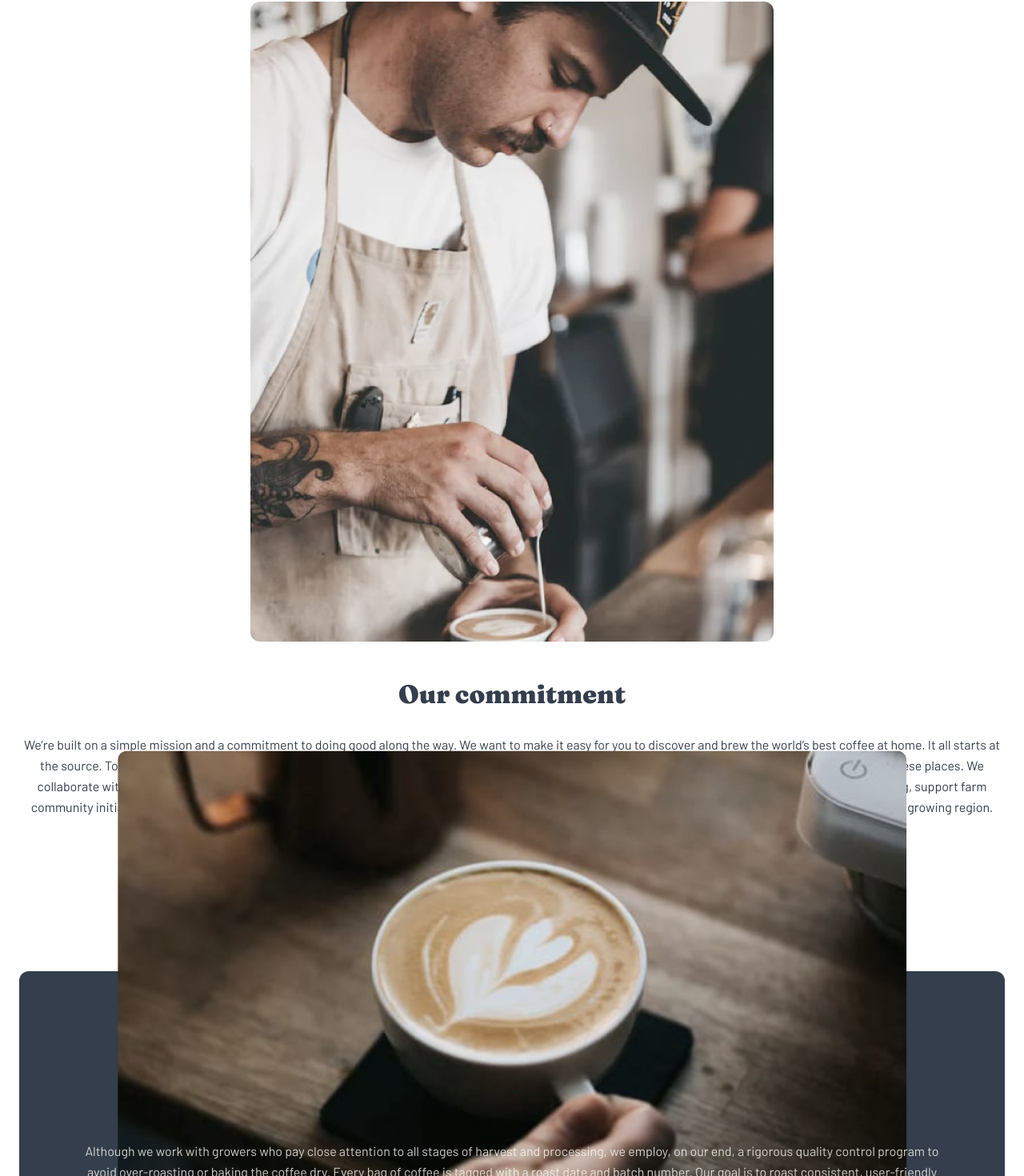
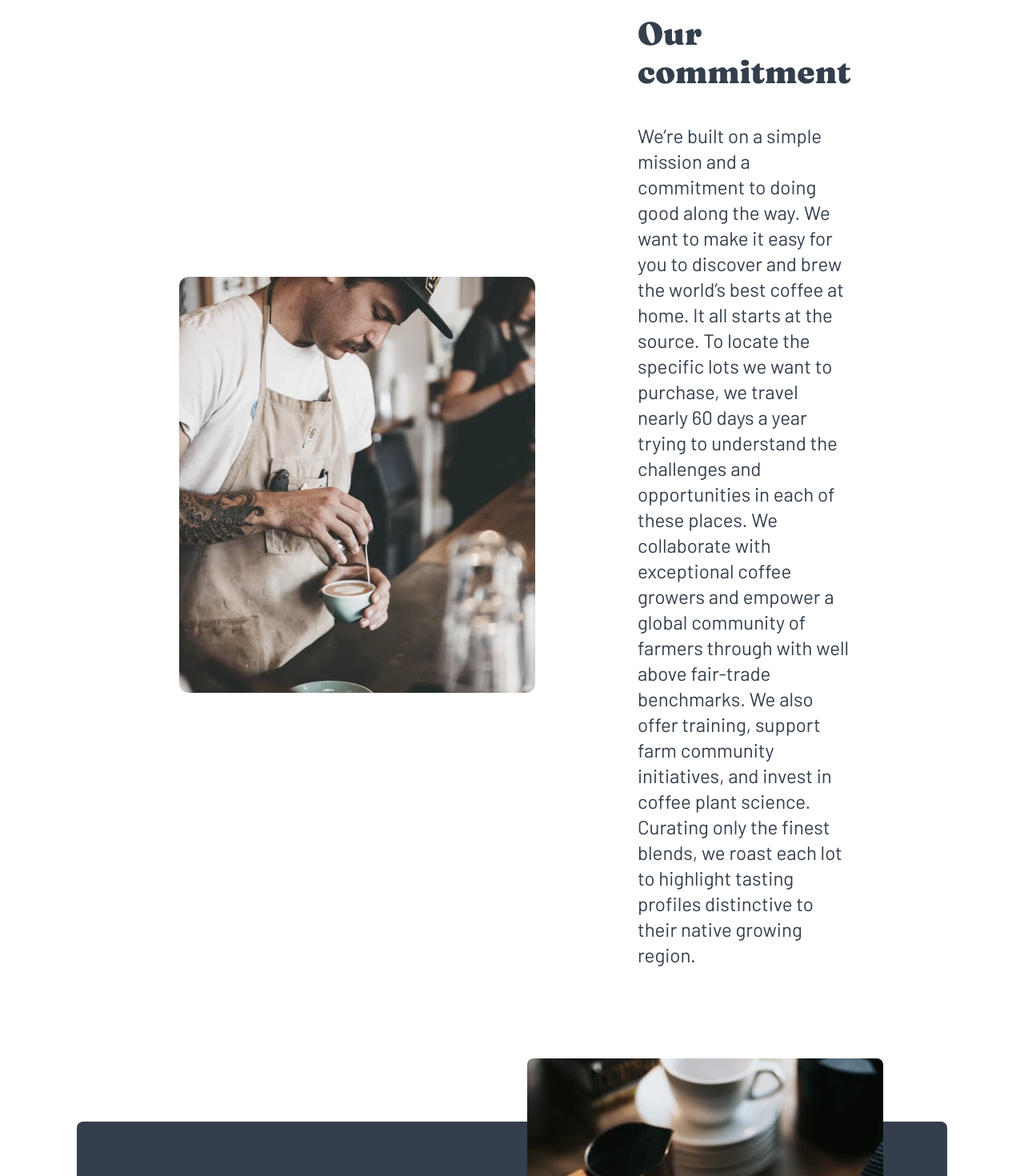
Before and after one commit to SuhasPatnaik/coffeeroasters-subscription-site, a React (Vite) app: page /about in a window 1280 px wide. Shown: the part 705-2175 px from the top of the page at 80% size. Built offline with nearby package versions, Linux system fonts and the light colour scheme.

Commit message:
About page desktop responsiveness: Partially done

```diff
--- a/src/components/about/Hero.tsx
+++ b/src/components/about/Hero.tsx
@@ -1,12 +1,12 @@
 export default function Hero() {
   return (
     <section
-      className="grid place-items-center text-center px-4 bg-no-repeat bg-cover bg-center rounded-xl min-h-[65vh] bg-[url('/images/about/mobile/image-hero-whitecup.jpg')] sm:bg-[url('/images/about/tablet/image-hero-whitecup.jpg')]
+      className="grid place-items-center text-center px-4 bg-no-repeat bg-cover bg-center rounded-xl min-h-[60vh] md:min-h-[65vh] bg-[url('/images/about/mobile/image-hero-whitecup.jpg')] sm:bg-[url('/images/about/tablet/image-hero-whitecup.jpg')]
       md:bg-[url('/images/about/desktop/image-hero-whitecup.jpg')] sm:text-left sm:justify-items-start sm:pl-12 md:pl-16"
     >
       <div className="flex flex-col gap-8 md:max-w-[35vw]">
-        <h1 className="text-h2 font-heading">About Us</h1>
-        <p className="opacity-80 text-balance">
+        <h1 className="text-h2 font-heading md:text-h1">About Us</h1>
+        <p className="opacity-90 text-balance md:text-h4">
           Coffeeroasters began its journey of exotic discovery in 1999,
           highlighting stories of coffee from around the world. We have since
           been dedicated to bring the perfect cup - from bean to brew - in every
--- a/src/components/about/OurCommitment.tsx
+++ b/src/components/about/OurCommitment.tsx
@@ -1,25 +1,36 @@
 export default function OurCommitment() {
   return (
-    <section className="flex flex-col items-center text-center gap-8">
+    <section className="flex flex-col items-center text-center gap-8 sm:flex-row sm:gap-32 lg:px-32 sm:text-left">
       <img
         src="/images/about/mobile/image-commitment.jpg"
-        alt="Barista making latte art as a sign of commitment to customer service"
+        srcSet="
+          /images/about/mobile/image-commitment.jpg  480w,
+          /images/about/tablet/image-commitment.jpg 640w,
+          /images/about/desktop/image-commitment.jpg 1024w
+        "
+        sizes="(max-width: 640px) 480px,
+               (max-width: 1024px) 640px,
+               1024px"
         className="rounded-xl mb-4"
       />
-      <h1 className="font-heading text-h3 text-neutral-900">Our commitment</h1>
-      <p className="text-neutral-900">
-        We’re built on a simple mission and a commitment to doing good along the
-        way. We want to make it easy for you to discover and brew the world’s
-        best coffee at home. It all starts at the source. To locate the specific
-        lots we want to purchase, we travel nearly 60 days a year trying to
-        understand the challenges and opportunities in each of these places. We
-        collaborate with exceptional coffee growers and empower a global
-        community of farmers through with well above fair-trade benchmarks. We
-        also offer training, support farm community initiatives, and invest in
-        coffee plant science. Curating only the finest blends, we roast each lot
-        to highlight tasting profiles distinctive to their native growing
-        region.
-      </p>
+      <div className="text-balance">
+        <h1 className="font-heading text-h3 text-neutral-900 sm:mb-8 md:mb-10 md:text-h2">
+          Our commitment
+        </h1>
+        <p className="text-neutral-900 md:text-h4">
+          We’re built on a simple mission and a commitment to doing good along
+          the way. We want to make it easy for you to discover and brew the
+          world’s best coffee at home. It all starts at the source. To locate
+          the specific lots we want to purchase, we travel nearly 60 days a year
+          trying to understand the challenges and opportunities in each of these
+          places. We collaborate with exceptional coffee growers and empower a
+          global community of farmers through with well above fair-trade
+          benchmarks. We also offer training, support farm community
+          initiatives, and invest in coffee plant science. Curating only the
+          finest blends, we roast each lot to highlight tasting profiles
+          distinctive to their native growing region.
+        </p>
+      </div>
     </section>
   );
 }
--- a/src/components/about/Quality.tsx
+++ b/src/components/about/Quality.tsx
@@ -1,15 +1,23 @@
 export default function Quality() {
   return (
-    <section className="bg-neutral-900 text-center mt-24 rounded-xl px-16 relative">
+    <section className="bg-neutral-900 text-center mt-24 rounded-xl md:rounded-lg px-16 relative md:h-[474px] md:text-left">
       <img
         src="/images/about/mobile/image-quality.jpg"
+        srcSet="
+          /images/about/mobile/image-quality.jpg 480w,
+          /images/about/tablet/image-quality.jpg 640w,
+          /images/about/desktop/image-quality.jpg 1024w
+        "
+        sizes="(max-width: 640px) 480px,
+               (max-width: 1024px) 640px,
+               1024px"
         alt="A white cup of coffee with aesthetic latte art"
-        className="absolute rounded-xl w-[80%] left-1/2 -translate-x-1/2 -translate-y-1/2"
+        className="absolute rounded-xl md:rounded-lg left-1/2 -translate-x-1/2 -translate-y-1/2 md:left-auto md:right-20 md:translate-x-0 md:-translate-y-1/6"
       />
-      <h1 className="font-heading text-h3 mb-8 mt-36">
+      <h1 className="font-heading text-h3 mb-8 mt-36 md:mt-24 md:mb-12 md:text-h2">
         Uncompromising Quality
       </h1>
-      <p className="opacity-80 mb-16">
+      <p className="opacity-80 mb-16 md:max-w-[50vw] md:text-balance md:text-h4">
         Although we work with growers who pay close attention to all stages of
         harvest and processing, we employ, on our end, a rigorous quality
         control program to avoid over-roasting or baking the coffee dry. Every
--- a/src/components/shared/PageLayout.tsx
+++ b/src/components/shared/PageLayout.tsx
@@ -4,7 +4,7 @@ import Footer from "./Footer";
 
 export default function PageLayout() {
   return (
-    <div className="min-h-[100vh] grid grid-rows-[auto_1fr_auto] px-6 py-6">
+    <div className="min-h-[100vh] grid grid-rows-[auto_1fr_auto] px-6 py-6 sm:px-16 sm:py-10 md:px-24">
       <Header />
       <Outlet />
       <Footer />
```
